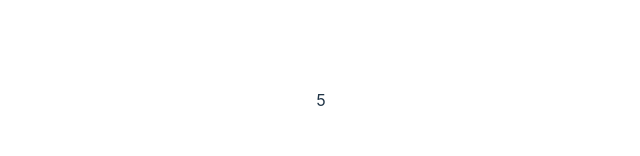
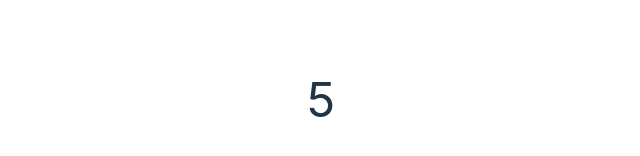
Before and after one commit to abhishekwaghmare01/Lottery_Game, a React (Vite) app in the folder vite-project/: page / in a window 1280 px wide. Shown: the part 300-456 px from the top of the page, without its empty margins (319-959 px from the left). Built offline with nearby package versions, Linux system fonts and the light colour scheme.

Commit message:
Update TicketNum.css
Add font size to the Numbers

```diff
--- /dev/null
+++ b/vite-project/src/TicketNum.css
@@ -0,0 +1,3 @@
+.TicketNum{
+    font-size: 3rem;
+}
--- a/vite-project/src/TicketNum.jsx
+++ b/vite-project/src/TicketNum.jsx
@@ -1,5 +1,7 @@
+import "./TicketNum.css";
+
 export default function TicketNum({num}){
     return(
-       <span>{num}</span>
+       <span className="TicketNum">{num}</span>
     )
 }
```
